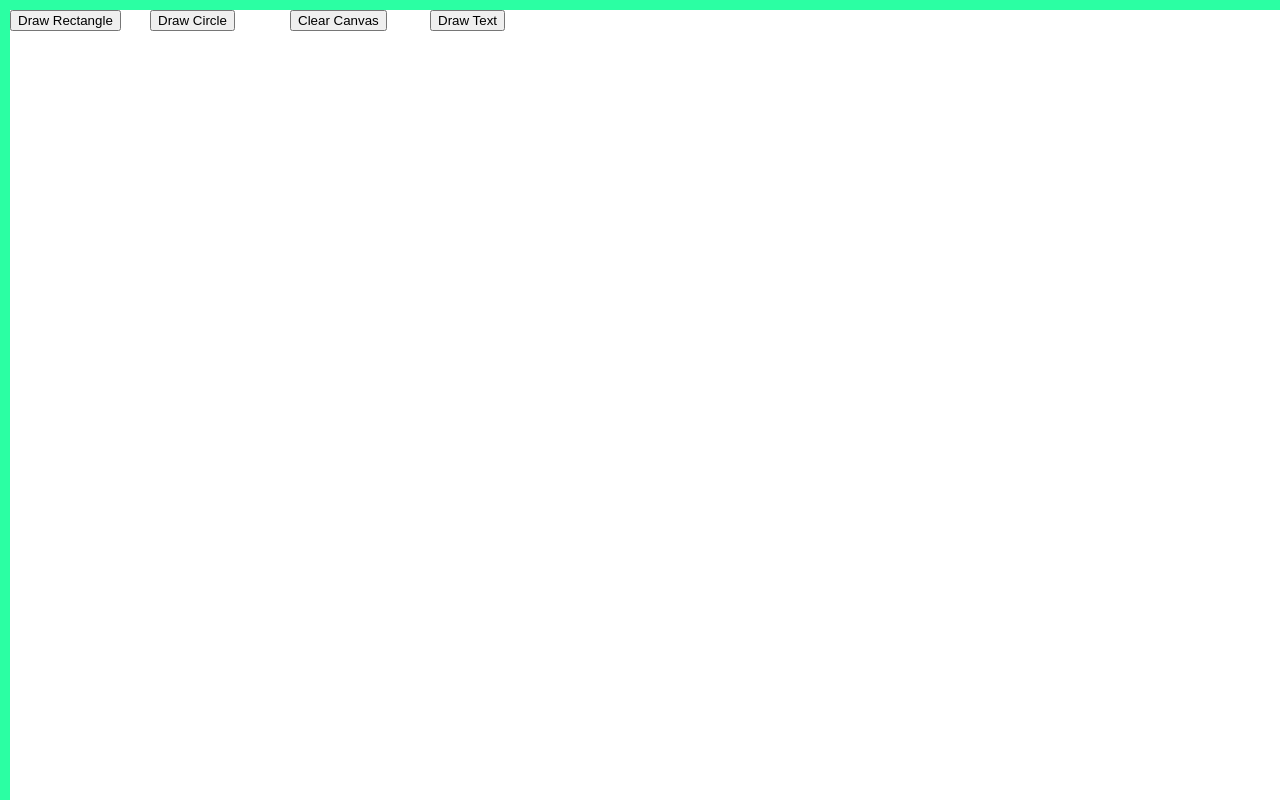
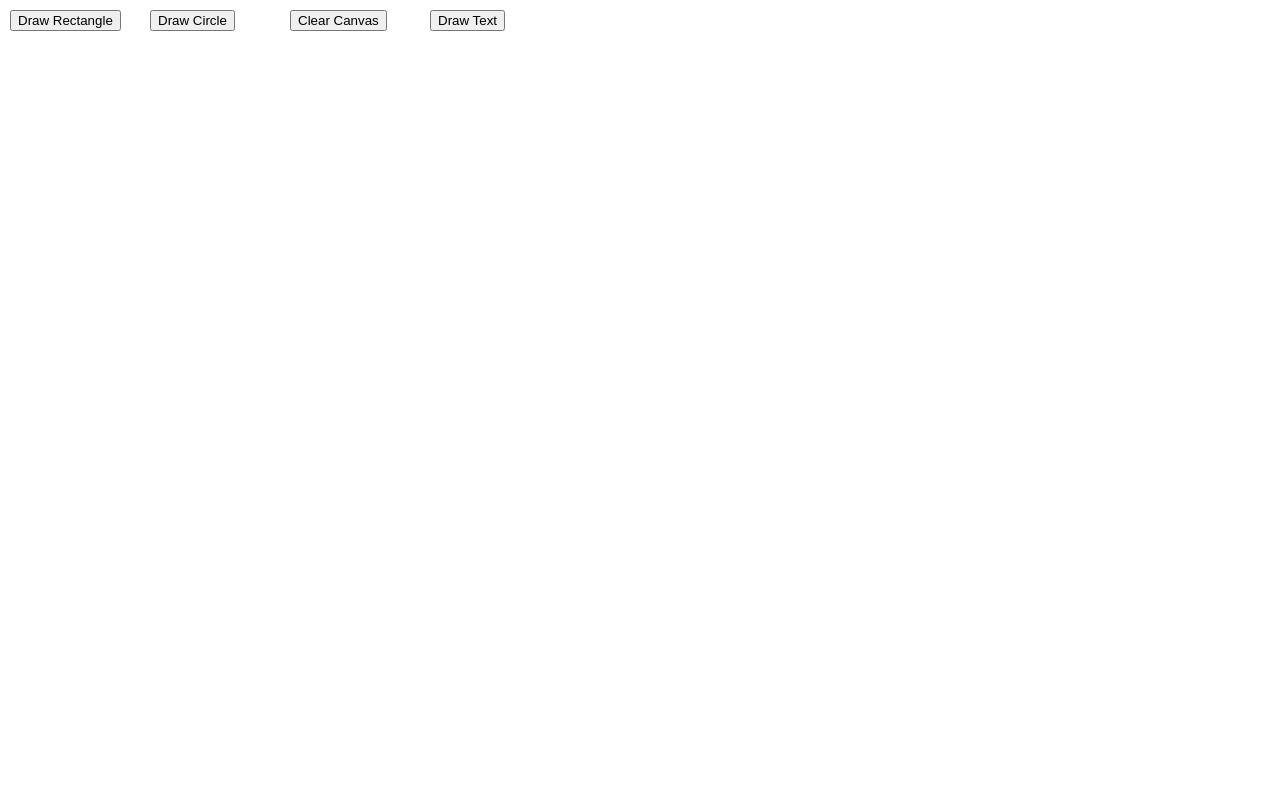
Before and after one commit to kosuken0/opt, a plain HTML site: page index.html in a window 1280 px wide. Drawn offline with Linux system fonts and the light colour scheme.

Commit message:
Update index.html

```diff
--- a/index.html
+++ b/index.html
@@ -12,7 +12,6 @@
         overflow: hidden;
       }
       canvas {
-        border: 10px solid #2bffa3;
         display: block; /* Prevent scrollbars */
       }
     </style>
```
